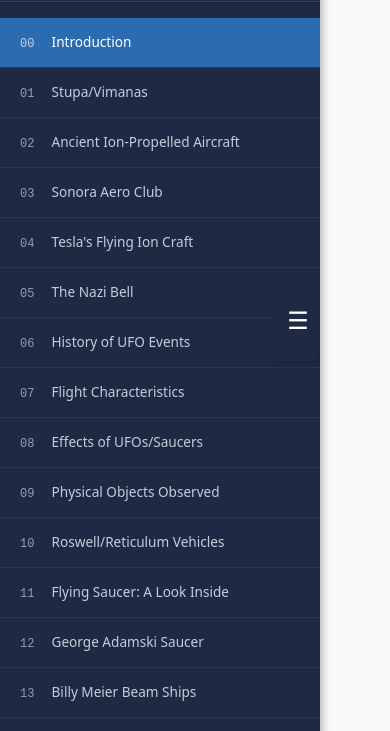
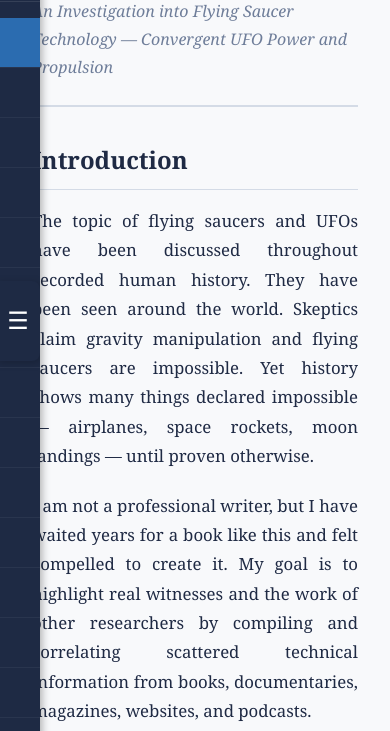
Before and after one commit to Brinven/bluefilesreport, a plain HTML site: page read.html in a window 390 px wide. Shown: the part 101-832 px from the top of the page. Drawn offline with Linux system fonts and the light colour scheme.

Commit message:
Fix CSS cascade with important for mobile sidebar

```diff
--- a/read.html
+++ b/read.html
@@ -53,8 +53,8 @@
       }
 
       .sidebar {
-        position: fixed;
-        left: -280px;
+        position: fixed !important;
+        left: -280px !important;
         width: 85vw;
         max-width: 320px;
         transition: left .3s ease;
@@ -63,7 +63,7 @@
       }
 
       .sidebar.open {
-        left: 0;
+        left: 0 !important;
       }
 
       .menu-toggle {
```
